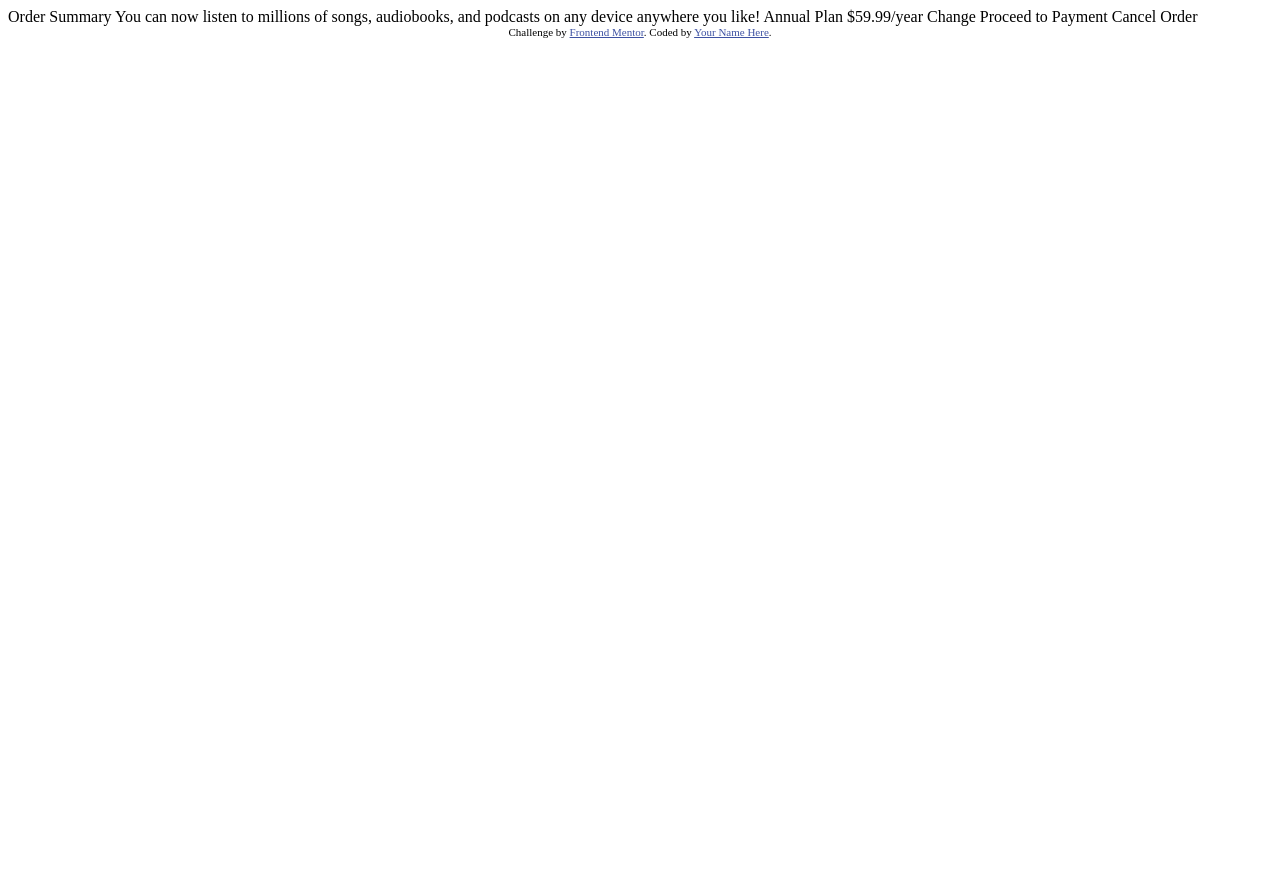
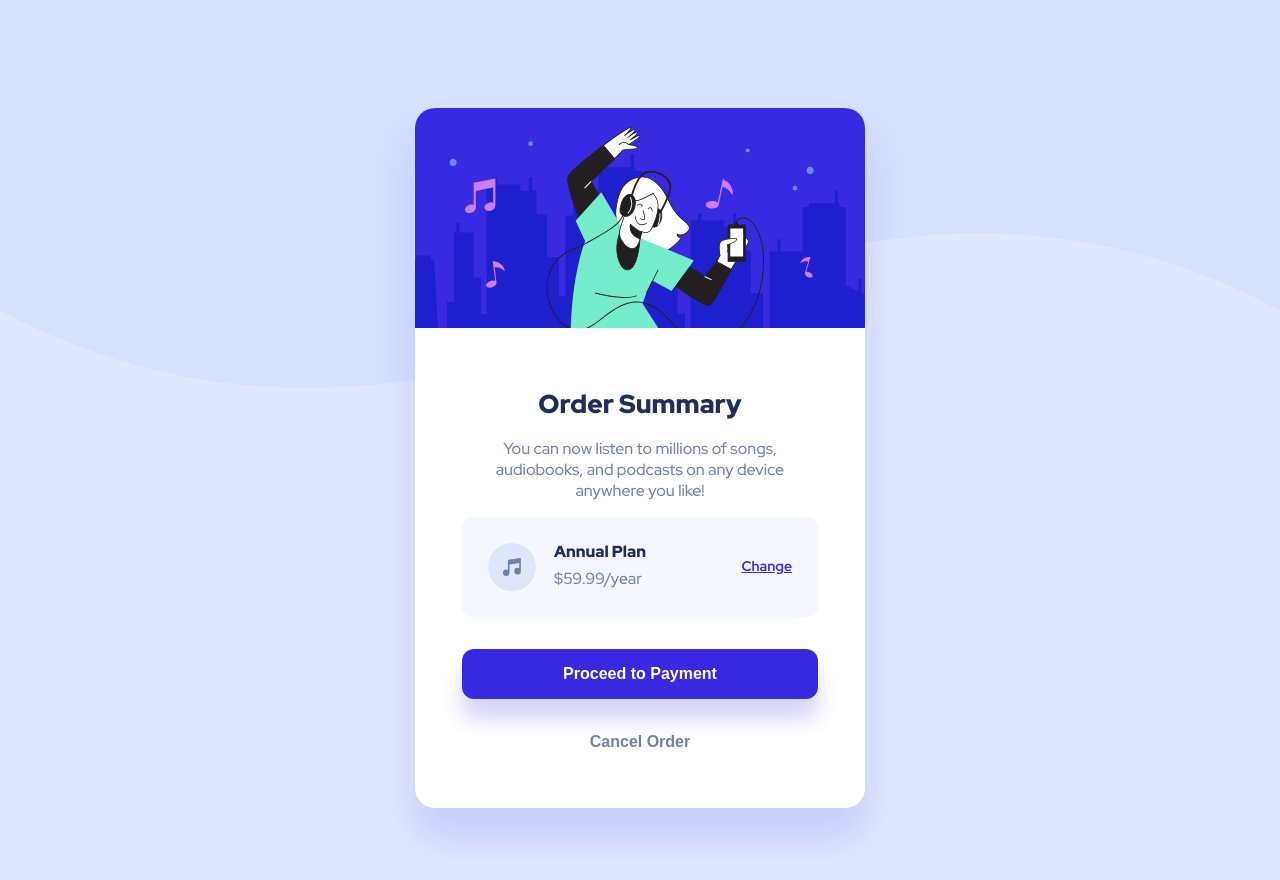
Before and after one commit to ViktoriyaKlyuzhnik/order-summary-component, a plain HTML site: page index.html in a window 1280 px wide. Before the commit the page ends 800 px from the top, so only its background shows below. Drawn offline with Linux system fonts and the light colour scheme.

Commit message:
create desktop version

```diff
--- a/index.html
+++ b/index.html
@@ -6,32 +6,37 @@
 
   <link rel="icon" type="image/png" sizes="32x32" href="./images/favicon-32x32.png">
 
+  <link rel="preconnect" href="https://fonts.googleapis.com">
+  <link rel="preconnect" href="https://fonts.gstatic.com" crossorigin>
+  <link href="https://fonts.googleapis.com/css2?family=Red+Hat+Display:wght@500;700;900&display=swap" rel="stylesheet">
+
+  <link rel="stylesheet" type="text/css" href="style.css">
+
   <title>Frontend Mentor | Order summary card</title>
-
-  <!-- Feel free to remove these styles or customise in your own stylesheet 👍 -->
-  <style>
-    .attribution { font-size: 11px; text-align: center; }
-    .attribution a { color: hsl(228, 45%, 44%); }
-  </style>
 </head>
 <body>
+  <main>
+    <div class="card">
+      <img src="images/illustration-hero.svg">
 
-  Order Summary
+      <h1>Order Summary</h1>
 
-  You can now listen to millions of songs, audiobooks, and podcasts on any
-  device anywhere you like!
+      <p>You can now listen to millions of songs, audiobooks, and podcasts on any
+      device anywhere you like!</p>
 
-  Annual Plan
-  $59.99/year
+      <div class="card2">
+        <img src="/images/icon-music.svg">
+        <div class="text">
+          <h2>Annual Plan</h2>
+          <span>$59.99/year</span></div>
+        <a type="button">Change</a>
+      </div>
 
-  Change
-
-  Proceed to Payment
-  Cancel Order
-
-  <div class="attribution">
-    Challenge by <a href="https://www.frontendmentor.io?ref=challenge" target="_blank">Frontend Mentor</a>.
-    Coded by <a href="#">Your Name Here</a>.
-  </div>
+      <div class="buttons">
+        <button class="btn-primary">Proceed to Payment</button>
+        <button class="btn-default">Cancel Order</button>
+      </div>
+    </div>
+  </main>
 </body>
 </html>
--- /dev/null
+++ b/style.scss
@@ -0,0 +1,125 @@
+$PaleBlue: hsl(225, 100%, 94%);
+$BrightBlue: hsl(245, 75%, 52%);
+
+$VeryPaleBlue: hsl(225, 100%, 98%);
+$DesaturatedBlue: hsl(224, 23%, 55%);
+$DarkBlue: hsl(223, 47%, 23%);
+
+body {
+    font-family: 'Red Hat Display', sans-serif;
+    font-size: 16px;
+    background: $PaleBlue url(/images/pattern-background-desktop.svg) no-repeat;
+    background-size: 100%;
+    min-height: 100vh;
+    padding-top: 100px;
+}
+main {
+    max-width: 1440px;
+    margin-left: auto;
+    margin-right: auto;
+    text-align: center;
+    .card {
+        width: 450px;
+        height: 700px;
+        margin-left: auto;
+        margin-right: auto;
+        background-color: white;
+        border-radius: 20px;
+        box-shadow: 0px 30px 40px rgba($BrightBlue,0.15);
+        img {
+            border-radius:  20px 20px 0 0;
+        }
+        h1 {
+            font-size: 26px;
+            margin-top: 54px;
+            font-weight: 900;
+            color: $DarkBlue;
+        }
+        p {
+            max-width: 300px;
+            margin-left: auto;
+            margin-right: auto;
+            font-weight: 500;
+            color: $DesaturatedBlue;
+        }
+        .card2 {
+            background-color: $VeryPaleBlue;
+            width: 356px;
+            height: 100px;
+            margin-left: auto;
+            margin-right: auto;
+            border-radius: 10px;
+            position: relative;
+            text-align: left;
+            img {
+                position: absolute;
+                top: 26px;
+                left: 26px;
+            }
+            .text {
+                position: absolute;
+                left: 92px;
+                top: 10px;
+                h2 {
+                    color: $DarkBlue;
+                    font-size: 16px;
+                    font-weight: 900;
+                    margin-bottom: 6px;
+                }
+                span {
+                    color: $DesaturatedBlue;
+                    font-weight: 500;
+                }
+            }
+            a {
+                position: absolute;
+                right: 26px;
+                top: 40px;
+                font-size: 14px;
+                font-weight: 700;
+                color: $BrightBlue;
+                text-decoration: underline;
+            }
+            a:hover {
+                opacity: 0.7;
+                cursor: pointer;
+            }
+
+        }
+        .buttons {
+            width: 356px;
+            margin-left: auto;
+            margin-right: auto;
+            margin-top: 32px;
+            .btn-primary {
+                width: 100%;
+                height: 50px;
+                background-color: $BrightBlue;
+                border-width: 0px;
+                border-radius: 12px;
+                color: white;
+                font-weight: 700;
+                font-size: 16px;
+                box-shadow: 0px 20px 20px rgba($BrightBlue,0.2);
+            }
+            .btn-primary:hover {
+                opacity: 0.7;
+                cursor: pointer;
+            }
+            .btn-default {
+                width: 100%;
+                height: 50px;
+                margin-top: 18px;
+                background-color: rgba(255, 255, 255, 0);
+                border-width: 0px;
+                color: $DesaturatedBlue;
+                font-weight: 700;
+                font-size: 16px;
+            }
+            .btn-default:hover {
+                color: $DarkBlue;
+                cursor: pointer;
+            }
+        }
+    }
+}
```
Also changed, not shown: style.css (added), 1 other file.
